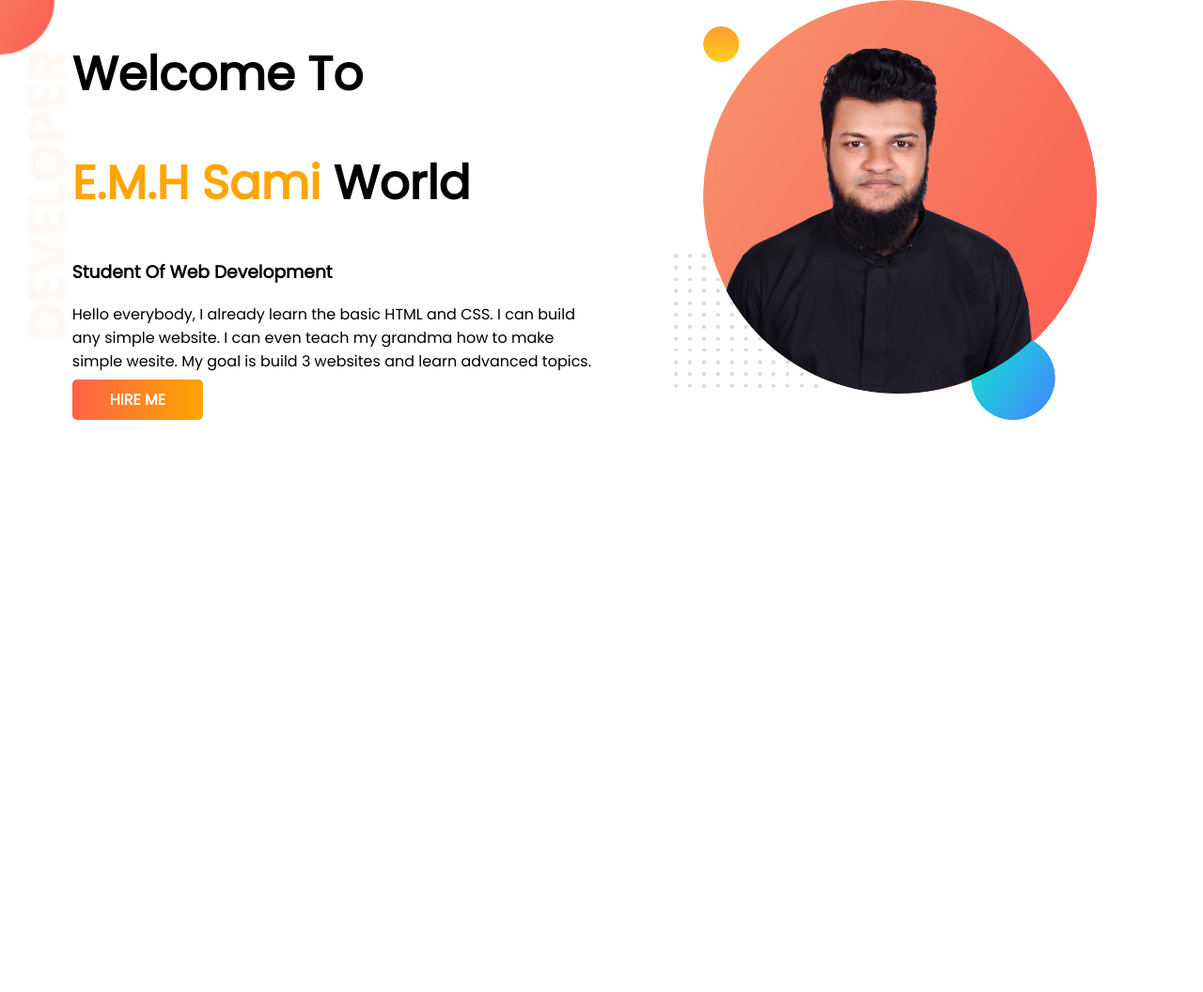
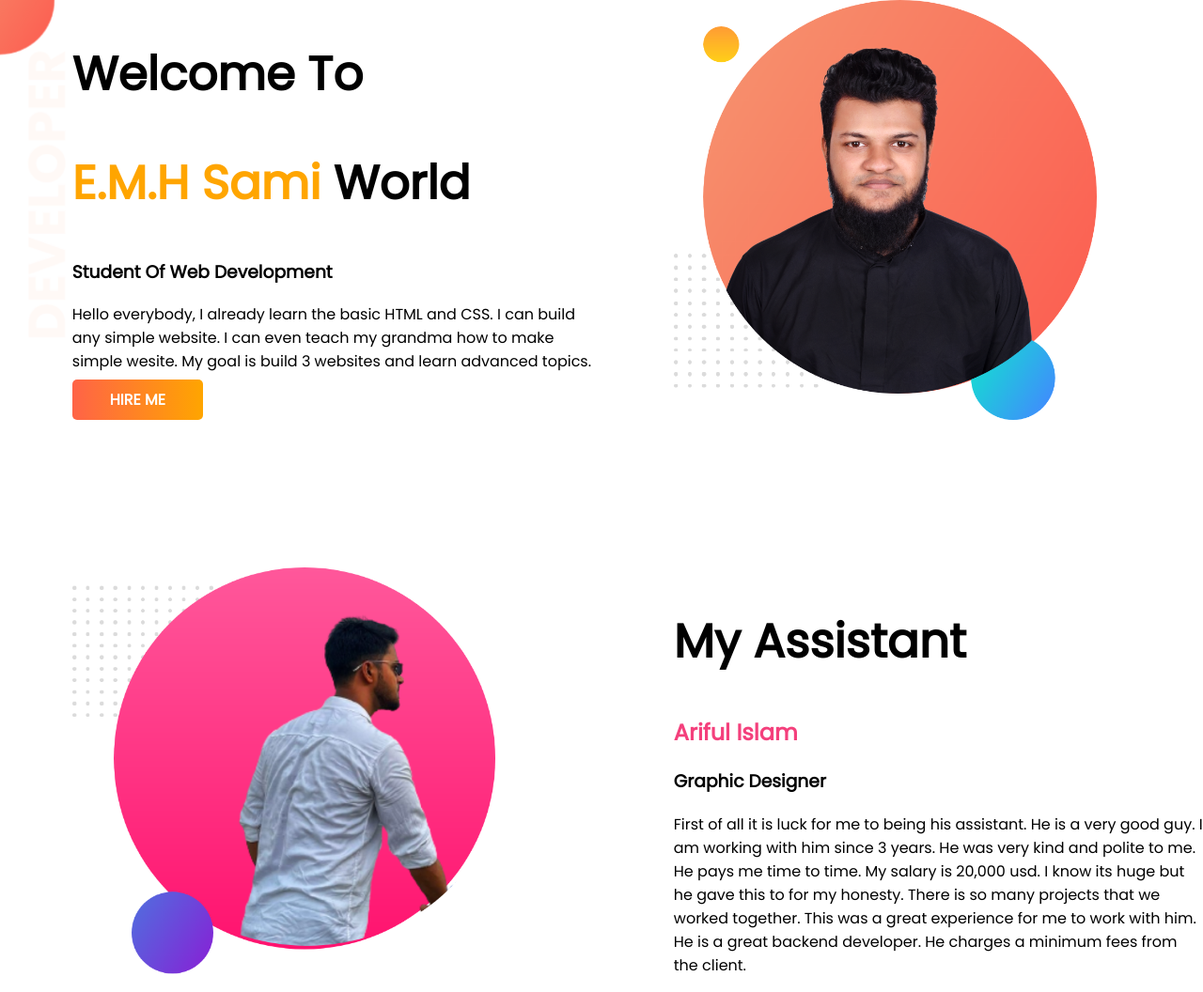
Before and after one commit to emhsami/developer-portfolio, a plain HTML site: page index.html in a window 1280 px wide. Shown: the whole page at 94% size. Before the commit the page ends 800 px from the top, so only its background shows below. Drawn offline with Linux system fonts and the light colour scheme.

Commit message:
next-part

```diff
--- a/index.html
+++ b/index.html
@@ -27,5 +27,19 @@
         </div>
     </section>
 
+
+    <section class="assist">
+        <div class="half-width">
+            <img src="my-bg2.png" alt="">
+        </div>
+        <div class="half-width">
+            <h1>My Assistant</h1>
+            <h2><span class="assts">Ariful Islam</span></h2>
+            <h3>Graphic Designer</h3>
+            <p> <p23>First of all it is luck for me to being his assistant. He is a very good guy. I am working with him since 3 years. He was very kind and polite to me. He pays me time to time. My salary is 20,000 usd. I know its huge but he gave this to for my honesty. There is so many projects that we worked together. This was a great experience for me to work with him. He is a great backend developer. He charges a minimum fees from the client.</p23> </p>
+        </div>
+
+    </section>
+
 </body>
 </html>
--- a/style.css
+++ b/style.css
@@ -28,3 +28,10 @@ section{
         background-image: url(images/top-banner.png);
         background-repeat: no-repeat;
 }
+.assist{
+    padding-top: 150px;
+}
+.assts{
+        color: rgb(244, 64, 124);
+        font-weight: 700;
+}
```
Also changed, not shown: my-bg2.png (added).
